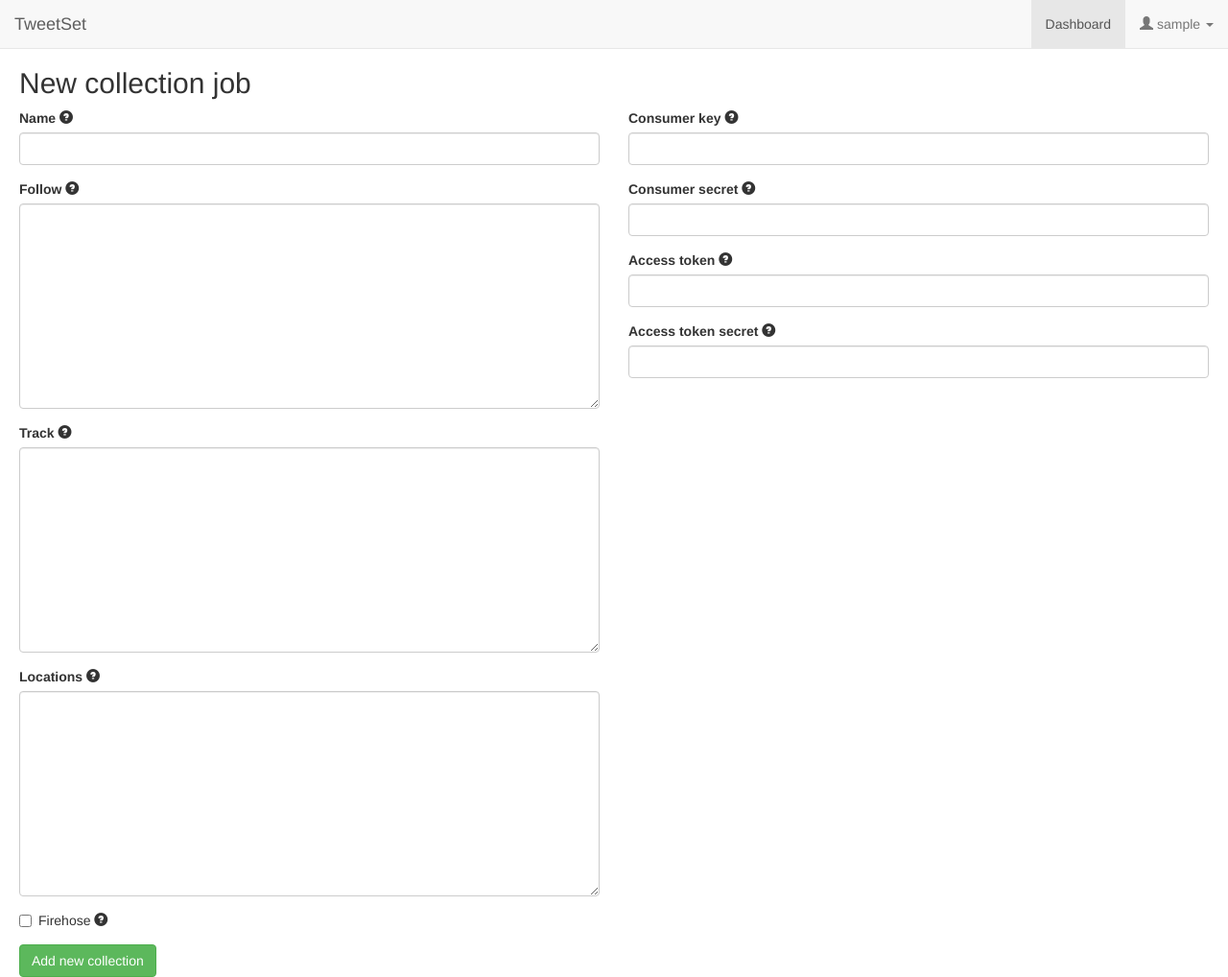
After one commit to janezkranjc/tweetset, a Django app: page /dashboard/collection/new/ in a window 1280 px wide. The commit adds this page. Shown: the whole page at 96% size. Run offline with Django 3.2, Linux system fonts and the light colour scheme; the visitor is signed in with stand-in values (Sample User, id 1); some libraries are stand-ins or nearby versions.

Commit message:
creating, editing, starting, stopping, deleting collections on the website

```diff
--- a/tweetset/collect/forms.py
+++ b/tweetset/collect/forms.py
@@ -1,5 +1,6 @@
 from django import forms
 from django.contrib.auth.models import User
+from collect.models import Collection
 
 class SignupForm(forms.Form):
     email = forms.EmailField(required=True)
@@ -23,3 +24,8 @@
             self._errors["email"] = self.error_class([msg])
             del cleaned_data["email"]
         return cleaned_data
+
+class CollectionForm(forms.ModelForm):
+    class Meta:
+        model = Collection
+        exclude = ['user']
--- a/tweetset/collect/models.py
+++ b/tweetset/collect/models.py
@@ -7,7 +7,7 @@
 import os
 
 class Collection(models.Model):
-    name = models.CharField(max_length=100)
+    name = models.CharField(max_length=100,help_text="Select a label for your collection of tweets.")
     follow = models.TextField(blank=True,null=True,help_text="A comma separated list of user IDs, indicating the users to return statuses for in the stream. More information at https://dev.twitter.com/docs/streaming-apis/parameters#follow")
     track = models.TextField(blank=True,null=True,help_text="A comma separated list of keywords or phrases to track. Phrases of keywords are specified by a comma-separated list. More information at https://dev.twitter.com/docs/streaming-apis/parameters#track")
     locations = models.TextField(blank=True,null=True,help_text="A comma-separated list of longitude,latitude pairs specifying a set of bounding boxes to filter Tweets by. On geolocated Tweets falling within the requested bounding boxes will be included—unlike the Search API, the user\'s location field is not used to filter tweets. Each bounding box should be specified as a pair of longitude and latitude pairs, with the southwest corner of the bounding box coming first. For example: \"-122.75,36.8,-121.75,37.8\" will track all tweets from San Francisco. NOTE: Bounding boxes do not act as filters for other filter parameters. More information at https://dev.twitter.com/docs/streaming-apis/parameters#locations")
@@ -63,6 +63,10 @@
         else:
             return False
 
+    def delete(self):
+        self.stop()
+        super(Collection, self).delete()
+
     def __unicode__(self):
         return unicode(self.name)
 
--- /dev/null
+++ b/tweetset/collect/static/js/script.js
@@ -0,0 +1,17 @@
+$( document ).ready(function() {
+
+    $('.btn').button();
+
+    $("button.ts-loading").click(function() {
+    var $btn = $(this);
+    $btn.button('loading');
+    });
+
+    $("a.ts-loading").click(function() {
+    var $btn = $(this);
+    $btn.button('loading');
+    });
+
+    $(".tooltip-control").tooltip({'placement':'right'});
+
+});
--- a/tweetset/collect/templates/collect/base.html
+++ b/tweetset/collect/templates/collect/base.html
@@ -27,6 +27,7 @@
     <script src="https://code.jquery.com/jquery.js"></script>
     <!-- Include all compiled plugins (below), or include individual files as needed -->
     <script src="{{STATIC_URL}}js/bootstrap.min.js"></script>
+    <script src="{{STATIC_URL}}js/script.js"></script>
   </head>
   <body class="padded">
 
@@ -52,7 +53,7 @@
       <ul class="nav navbar-nav navbar-right">
         {% block subnavigation %}{% endblock %}
         {% if user.is_authenticated %}
-        <li><a href="{% url 'dashboard' %}">Dashboard</a></li>
+        <li class="{% block dashboard-active %}{% endblock %}"><a href="{% url 'dashboard' %}">Dashboard</a></li>
         <li class="{% block profile-active %}{% endblock %} dropdown">
           <a href="#" class="dropdown-toggle" data-toggle="dropdown"><span class="glyphicon glyphicon-user"></span>
  {{user}} <b class="caret"></b></a>
--- /dev/null
+++ b/tweetset/collect/templates/collect/new_collection.html
@@ -0,0 +1,34 @@
+{% extends 'collect/base.html' %}
+
+{% block dashboard-active %}active{% endblock %}
+
+{% block content %}
+<h2>New collection job</h2>
+
+<form method="post">
+<div class="row">
+<div class="col-lg-6 col-md-6 col-sm-12 col-xs-12">
+{% csrf_token %}
+  {% include "collect/include/form_field.html" with field=form.name %}
+  {% include "collect/include/form_field.html" with field=form.follow %}
+  {% include "collect/include/form_field.html" with field=form.track %}
+  {% include "collect/include/form_field.html" with field=form.locations %}
+  {% include "collect/include/form_field.html" with field=form.firehose checkbox="True" %}
+</div>
+<div class="col-lg-6 col-md-6 col-sm-12 col-xs-12">
+{% csrf_token %}
+  {% include "collect/include/form_field.html" with field=form.consumer_key %}
+  {% include "collect/include/form_field.html" with field=form.consumer_secret %}
+  {% include "collect/include/form_field.html" with field=form.access_token %}
+  {% include "collect/include/form_field.html" with field=form.access_token_secret %}
+</div>
+</div>
+
+<div class="row">
+  <div class="col-lg-6">
+    <input type="submit" class="btn btn-success" value="Add new collection">
+  </div>
+</div>
+
+
+{% endblock %}
--- a/tweetset/collect/urls.py
+++ b/tweetset/collect/urls.py
@@ -5,6 +5,12 @@
     url(r'^$', 'collect.views.index', name='index'),
     url(r'^dashboard/$', 'collect.views.dashboard', name='dashboard'),
     url(r'^account/$', 'collect.views.account', name='my account'),
+
+    url(r'^dashboard/collection/new/', 'collect.views.new_collection', name='new collection'),
+    url(r'^dashboard/collection/delete/(?P<collection_id>[0-9]+)/', 'collect.views.delete_collection', name='delete collection'),
+    url(r'^dashboard/collection/start/(?P<collection_id>[0-9]+)/', 'collect.views.start_collection', name='start collection'),
+    url(r'^dashboard/collection/stop/(?P<collection_id>[0-9]+)/', 'collect.views.stop_collection', name='stop collection'),
+    url(r'^dashboard/collection/edit/(?P<collection_id>[0-9]+)/', 'collect.views.edit_collection', name='edit collection'),
 
     url(r'^logout/$', 'django.contrib.auth.views.logout', {'redirect_field_name':'next_page'}, name='logout'),
     url('^' + settings.LOGIN_URL[1:] + '$', 'collect.views.collect_login', name='login'),
--- a/tweetset/collect/views.py
+++ b/tweetset/collect/views.py
@@ -12,7 +12,56 @@
 from collect.models import Collection
 from django.db.models import Count
 
-from collect.forms import SignupForm
+from collect.forms import SignupForm, CollectionForm
+
+@login_required
+def edit_collection(request,collection_id):
+    c = get_object_or_404(Collection,pk=collection_id,user=request.user)
+    if request.method == 'POST':
+        form = CollectionForm(request.POST,instance=c)
+        if form.is_valid():
+            new_collection = form.save(commit=False)
+            new_collection.save()
+            return redirect('dashboard')
+    else:
+        form = CollectionForm(instance=c)
+    return render(request, 'collect/edit_collection.html', {
+        'collection':c,
+        'form':form,
+    })
+
+@login_required
+def new_collection(request):
+    if request.method == 'POST':
+        form = CollectionForm(request.POST)
+        if form.is_valid():
+            new_collection = form.save(commit=False)
+            new_collection.user = request.user
+            new_collection.save()
+            return redirect('dashboard')
+    else:
+        form = CollectionForm()
+    return render(request, 'collect/new_collection.html', {
+        'form':form,
+        })
+
+@login_required
+def stop_collection(request,collection_id):
+    c = get_object_or_404(Collection,pk=collection_id,user=request.user)
+    c.stop()
+    return redirect('dashboard')
+
+@login_required
+def start_collection(request,collection_id):
+    c = get_object_or_404(Collection,pk=collection_id,user=request.user)
+    c.start()
+    return redirect('dashboard')
+
+@login_required
+def delete_collection(request,collection_id):
+    c = get_object_or_404(Collection,pk=collection_id,user=request.user)
+    c.delete()
+    return redirect('dashboard')
 
 @login_required
 def dashboard(request):
```
Also changed, not shown: tweetset/collect/templates/collect/dashboard.html (+15 -2 lines), tweetset/collect/templates/collect/edit_collection.html (added, +34 -0 lines).
